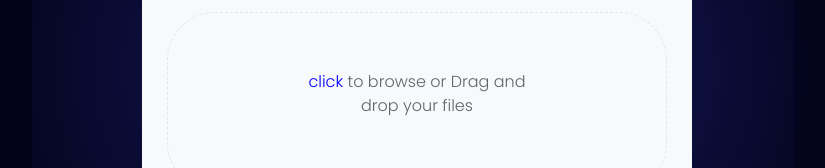
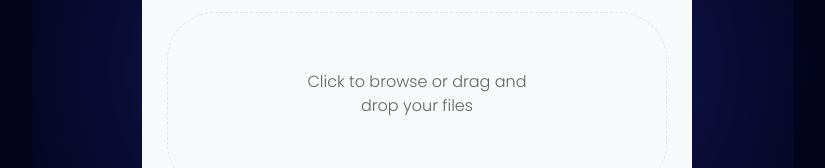
Before and after one commit to Vedavyas11062004/FileUploadComponent, a React (Create React App) app: page / in a window 1280 px wide. Shown: the part 335-503 px from the top of the page, without its empty margins (223-1048 px from the left). Built offline with nearby package versions, Linux system fonts and the light colour scheme.

Commit message:
changed the color of text

```diff
--- a/src/components/FileUploader.jsx
+++ b/src/components/FileUploader.jsx
@@ -79,26 +79,19 @@ const FileUploader = () => {
           >
             {previewUrl ? (
               <div className="innerFileUpload">
-                <button
-                  onClick={handleRemove}
-                  className="crossBtn"
-                >
-                <img src="./Vector.svg" alt="img2.."></img>
+                <button onClick={handleRemove} className="crossBtn">
+                  <img src="./Vector.svg" alt="img2.."></img>
                 </button>
                 <img
                   className="previewImage"
                   src={previewUrl}
                   alt="Preview"
-                  style={{ maxWidth: "80%", maxHeight: "160px"}}
+                  style={{ maxWidth: "80%", maxHeight: "160px" }}
                 />
               </div>
             ) : (
-              <p className="dropBoxText">
-                <span onClick={handleButtonClick} className="clickBtn">
-                  click
-                </span>
-                {" "} to browse or
-                Drag and drop your files
+              <p onClick={handleButtonClick} className="dropBoxText">
+                Click to browse or drag and drop your files
               </p>
             )}
           </div>
```
